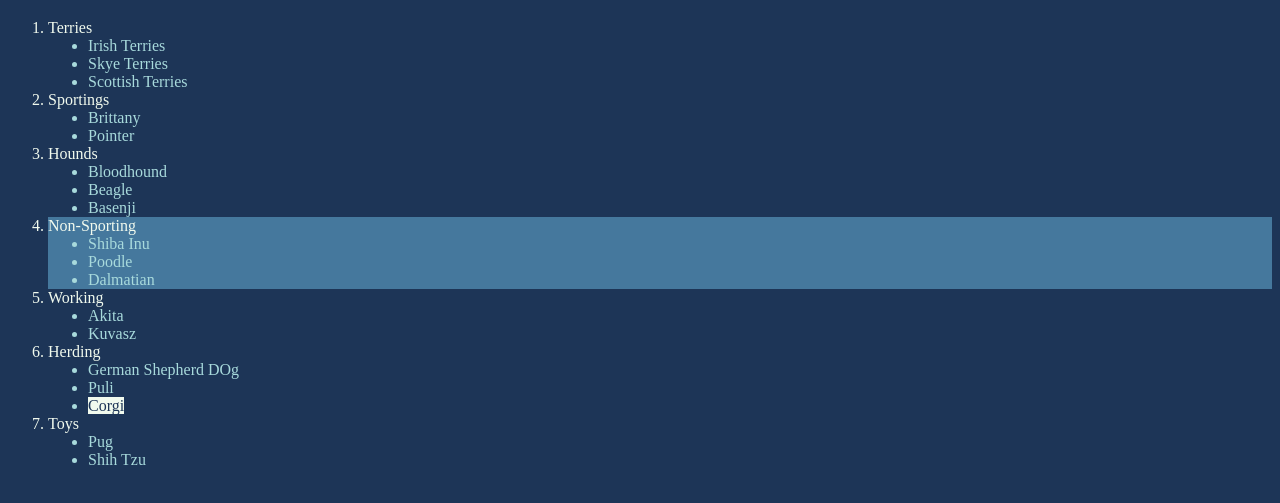
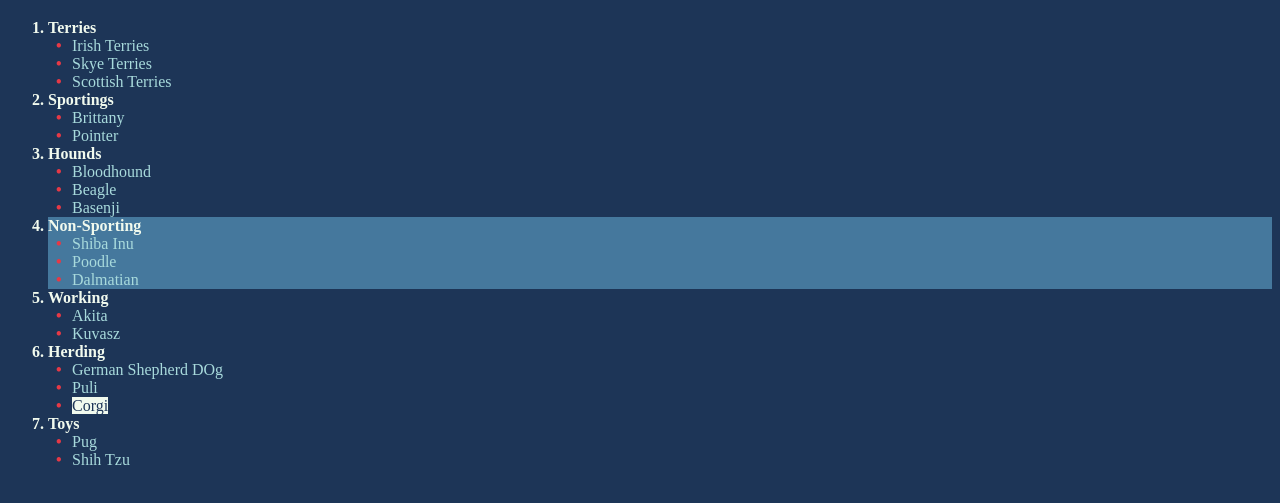
Before and after one commit to SoStellar/DII_M4_02, a plain HTML site: page index.html in a window 1280 px wide. Shown: the part 61-564 px from the top of the page. Drawn offline with Linux system fonts and the light colour scheme.

Commit message:
nested selector
by Ong

```diff
--- a/style.css
+++ b/style.css
@@ -5,8 +5,16 @@ h1{
     color: #E63946;
 }
 ul{
-    list-style-type: disc;
+    list-style-type: none;
     color: #A8DADC;
+}
+ul li::before{
+    content: "\2022";
+    color: #E63946;
+    font-weight: bold;
+    display: inline-block;
+    width: 1em;
+    margin-left: -2em;
 }
 ol{
     color: #F1FAEE;
@@ -18,3 +26,6 @@ ol{
     color: #1D3557;
     background-color: #F1FAEE;
 }
+ol>li{
+    font-weight: bold;
+}
```
